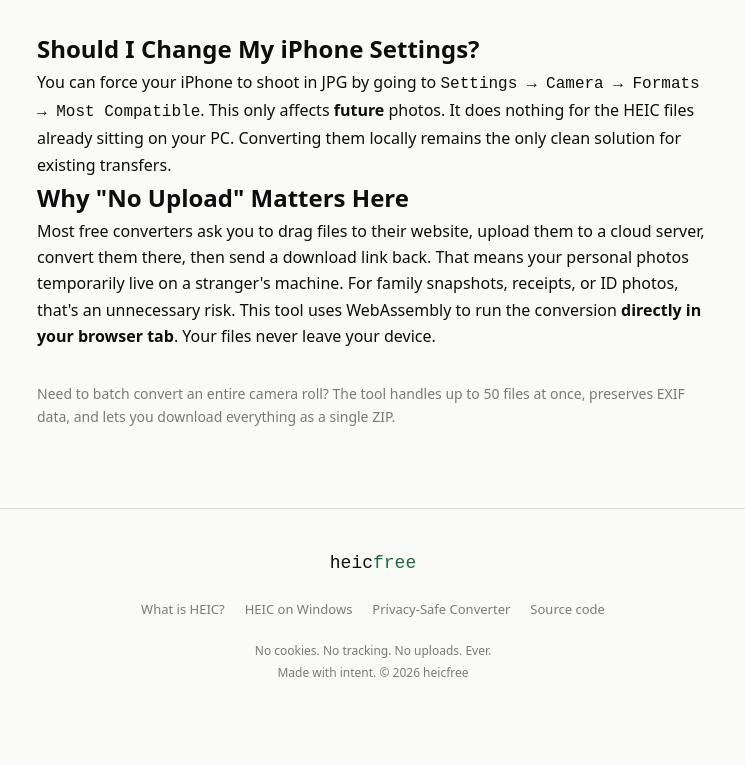
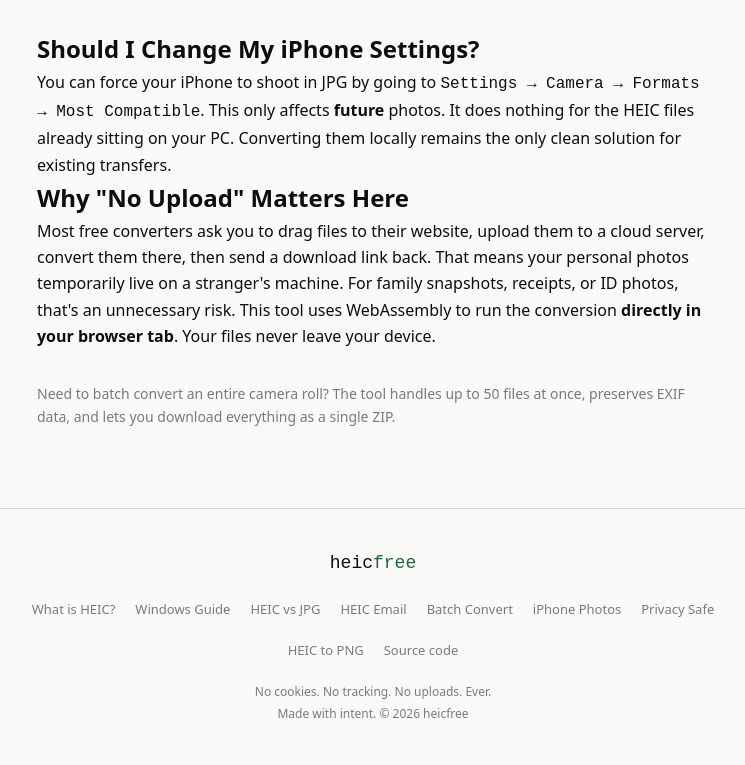
Before and after one commit to piedadbrylle490-ux/heicfree, a plain HTML site: page blog/heic-on-windows.html in a window 1280 px wide. Shown: the part 1033-1798 px from the top of the page, without its empty margins (267-1012 px from the left). Before the commit the page ends 1756 px from the top, so only its background shows below. Drawn offline with Linux system fonts and the light colour scheme.

Commit message:
update: add comprehensive footer navigation links to all 8 blog pages across all HTML files

```diff
--- a/blog/heic-on-windows.html
+++ b/blog/heic-on-windows.html
@@ -55,8 +55,13 @@
       <div class="footer-logo">heic<span>free</span></div>
       <div class="footer-nav">
         <a href="/blog/what-is-heic">What is HEIC?</a>
-        <a href="/blog/heic-on-windows">HEIC on Windows</a>
-        <a href="/blog/privacy-safe-converter">Privacy-Safe Converter</a>
+        <a href="/blog/heic-on-windows">Windows Guide</a>
+        <a href="/blog/heic-vs-jpg">HEIC vs JPG</a>
+        <a href="/blog/heic-email-wont-open">HEIC Email</a>
+        <a href="/blog/batch-convert-heic">Batch Convert</a>
+        <a href="/blog/iphone-photos-windows">iPhone Photos</a>
+        <a href="/blog/privacy-safe-converter">Privacy Safe</a>
+        <a href="/blog/heic-to-png">HEIC to PNG</a>
         <a href="https://github.com/piedadbrylle490-ux/heic2any" target="_blank" rel="noopener">Source code</a>
       </div>
       <p class="footer-copy">No cookies. No tracking. No uploads. Ever.<br>Made with intent. © 2026 heicfree</p>
```
Also changed, not shown: blog/batch-convert-heic.html (+6 -1 lines), blog/heic-email-wont-open.html (+6 -1 lines), blog/heic-to-png.html (+6 -1 lines), blog/heic-vs-jpg.html (+6 -1 lines), blog/iphone-photos-windows.html (+7 -2 lines), blog/privacy-safe-converter.html (+7 -2 lines), blog/what-is-heic.html (+6 -1 lines), index.html (+5 -1 lines), README.md.
